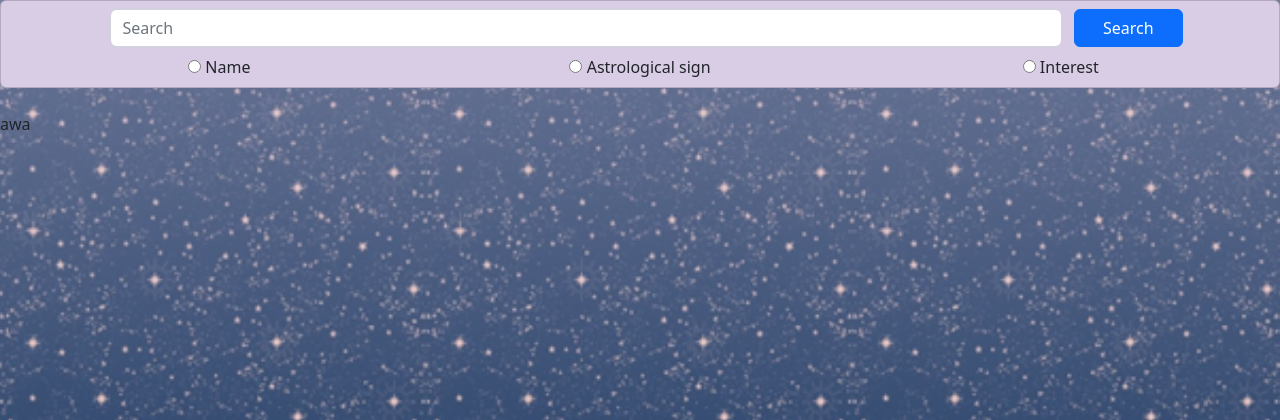
After one commit to callum-4/Dating_Website, a PHP site: page /Controller/searchHandler.php in a window 1280 px wide. The commit adds this page. Shown: the top 420 px of the page. Run offline with PHP 8.4, Linux system fonts and the light colour scheme; data that the repository does not hold is empty.

Commit message:
search mage exists

```diff
--- /dev/null
+++ b/src/Controller/searchHandler.php
@@ -0,0 +1,4 @@
+<?php
+require_once "../View/search.php";
+echo $_POST["searchText"] . "<br>";
+echo $_POST["searchCatagory"] . "awa";
--- /dev/null
+++ b/src/View/search.php
@@ -0,0 +1,41 @@
+<!DOCTYPE html>
+<html>
+<div class="generalText">
+    <!-- This page is a prototype so we have the functionality for the software test
+        IDK how we will to get to it from the home page  -->
+
+    <head>
+        <title>Search</title>
+        <link href='../style.css' rel='stylesheet'>
+    </head>
+
+    <body>
+        <form method="post" action="../Controller/searchHandler.php">
+            <div class="card">
+                <div class="row no-gutters mt-2">
+                    <div class="col-1"></div>
+                    <div class="col-9">
+                        <input type="text" class="form-control" name="searchText" placeholder="Search">
+                    </div>
+                    <!--<input type="hidden" name="action" value="search">-->
+                    <button type="submit" name="action" class="col-1 btn btn-primary">Search</button>
+                </div>
+                <div class="row text-center m-2">
+                    <div class="col">
+                        <input type="radio" id="name" name="searchCatagory" value="name">
+                        <label for="name">Name</label>
+                    </div>
+                    <div class="col">
+                        <input type="radio" id="sign" name="searchCatagory" value="sign">
+                        <label for="sign">Astrological sign</label>
+                    </div>
+                    <div class="col">
+                        <input type="radio" id="interest" name="searchCatagory" value="interest">
+                        <label for="interest">Interest</label>
+                    </div>
+                </div>
+            </div>
+        </form>
+    </body>
+
+</html>
--- a/src/style.css
+++ b/src/style.css
@@ -3,9 +3,9 @@
 body{
     background-image: url("Design/StarBackground.png");
     background-repeat: repeat-x;
-    background-position: center;
     background-color: #220c34;
     background-size: cover;
+    background-position-y: 0px;
 }
 .container {
     width: 100%;
@@ -17,6 +17,10 @@ body{
 }
 .formHolderSignup {
     background-color: #D9CCE5;
+}
+
+.full-width {
+    width: 100%;
 }
 /*
 .formHolderSignup{
```
